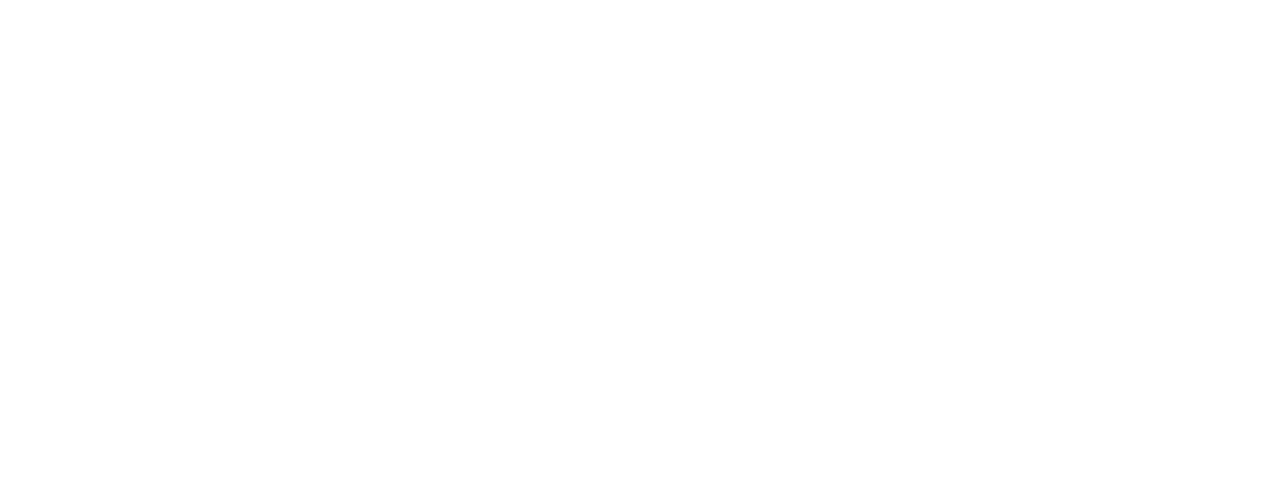
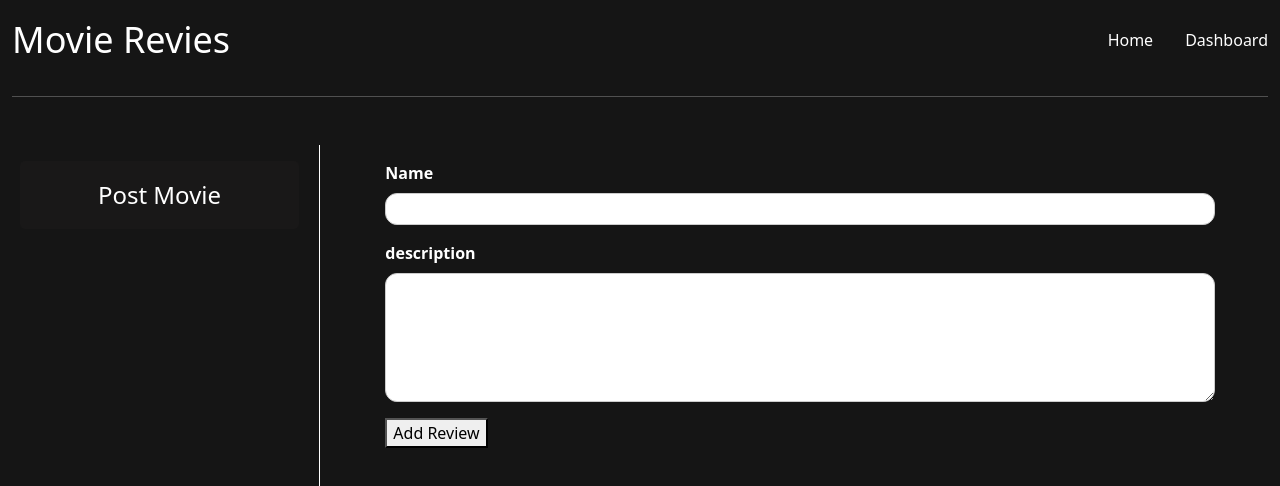
Before and after one commit to Wide-Stars/movies-review-site, a React (Create React App) app: page /dashboard/add_movie in a window 1280 px wide. Before the commit this address had no page. Shown: the top 486 px of the page. Built offline with nearby package versions, Linux system fonts and the light colour scheme; the HTML template or start-up script is replaced by a standard one.

Commit message:
dahboard setup

```diff
--- a/src/App.js
+++ b/src/App.js
@@ -1,6 +1,6 @@
 import React from "react";
 import { BrowserRouter as Router, Routes, Route } from "react-router-dom";
-import Test from "./components/Test";
+import AddMove from "./components/Movie/AddMove";
 import Admin from "./pages/Admin";
 import Details from "./pages/Details";
 import Home from "./pages/Home";
@@ -10,9 +10,9 @@
     <Router>
       <Routes>
         <Route path="" element={<Home />} />
-        <Route path="/test" element={<Test />} />
         <Route path="/movieDetails" element={<Details />} />
         <Route path="/dashboard" element={<Admin />} />
+        <Route path="/dashboard/add_movie" element={<AddMove />} />
       </Routes>
     </Router>
   );
--- /dev/null
+++ b/src/components/Movie/AddMove.js
@@ -0,0 +1,26 @@
+import React from "react";
+import { Link } from "react-router-dom";
+import AddReview from "../Review/AddReview";
+import TopHeader from "../TopHeader/TopHeader";
+
+const AddMove = () => {
+  return (
+    <div className="container-fluid">
+      <TopHeader />
+      <div className="sidebar ">
+        <div className="row">
+          <div className="col-md-3 left-sidebar">
+            <Link to="/dashboard/add_movie">
+              <li>Post Movie</li>
+            </Link>
+          </div>
+          <div className="col-md-8 container">
+            <AddReview />
+          </div>
+        </div>
+      </div>
+    </div>
+  );
+};
+
+export default AddMove;
--- a/src/components/Test.js
+++ /dev/null
@@ -1,11 +0,0 @@
-import React from 'react';
-
-const Test = () => {
-    return (
-        <div>
-            <h1>Test</h1>
-        </div>
-    );
-}
-
-export default Test;
--- a/src/components/TopHeader/Navigation.js
+++ b/src/components/TopHeader/Navigation.js
@@ -10,9 +10,6 @@
           <Link to="/">Home</Link>
         </li>
         <li>
-          <Link to="/test">Test</Link>
-        </li>
-        <li>
           <Link to="/dashboard">Dashboard</Link>
         </li>
       </ul>
--- a/src/components/dashboard/Dashboard.js
+++ b/src/components/dashboard/Dashboard.js
@@ -1,17 +1,15 @@
 import React from 'react';
+import { Link } from 'react-router-dom';
 
 const Dashboard = () => {
     return (
         <div className='sidebar '>
             <div className="row">
                 <div className="col-md-3 left-sidebar">
-                    <li>grsgt</li>
-                    <li>grsgt</li>
-                    <li>grsgt</li>
-                    <li>grsgt</li>
+                    <Link to='/dashboard/add_movie'><li>Post Movie</li></Link>
                 </div>
                 <div className="col-md-8 container">
-                    <h1>Test</h1>
+                    <h1>Welcome to Admin Section!</h1>
                 </div>
             </div>
         </div>
--- a/src/index.css
+++ b/src/index.css
@@ -33,3 +33,7 @@
 .sidebar .left-sidebar li:hover{
   background-color: rgba(56, 54, 54, 0.769);
 }
+.sidebar .left-sidebar  a {
+  text-decoration: none;
+  color: white;
+}
```
